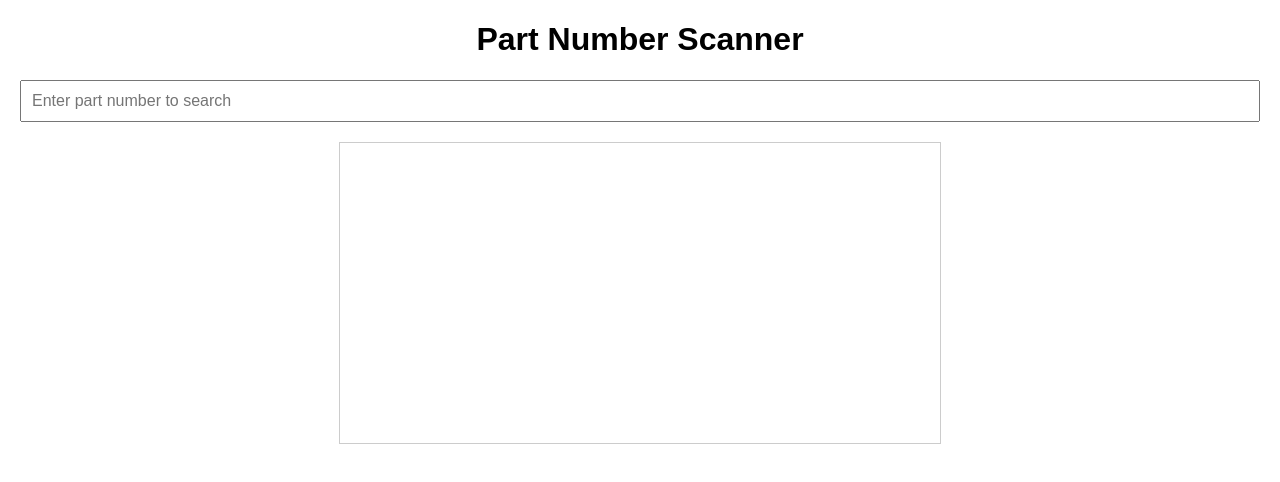
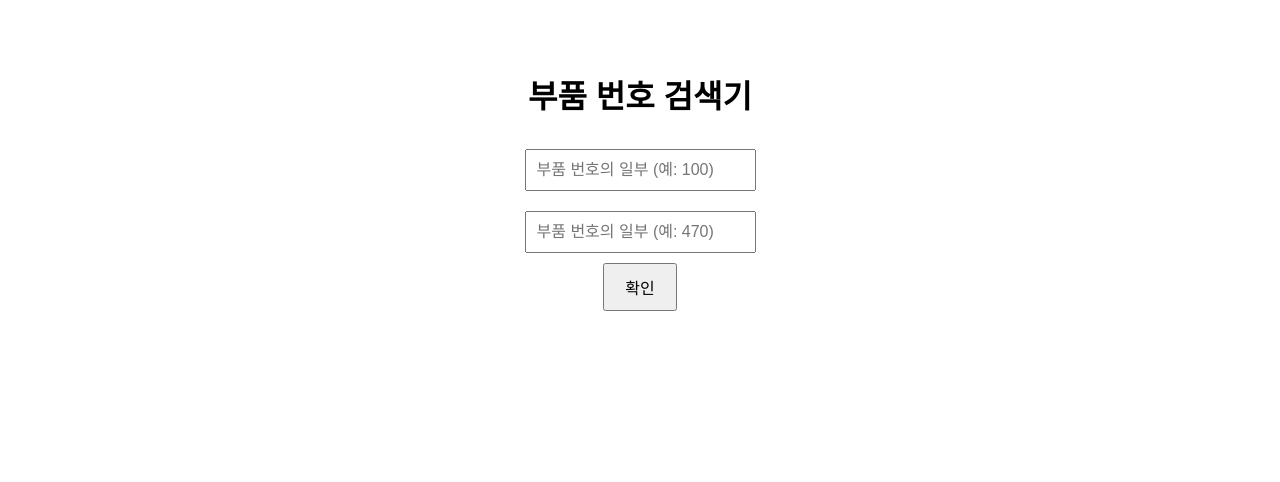
Before and after one commit to 00Mabul/thn_AI, a plain HTML site: page index.html in a window 1280 px wide. Drawn offline with Linux system fonts and the light colour scheme.

Commit message:
Update index.html

```diff
--- a/index.html
+++ b/index.html
@@ -1,42 +1,40 @@
 <!DOCTYPE html>
-<html lang="en">
+<html lang="ko">
 <head>
     <meta charset="UTF-8">
     <meta name="viewport" content="width=device-width, initial-scale=1.0">
-    <title>Part Number Scanner</title>
+    <title>부품 번호 검색기</title>
     <style>
         body {
             font-family: Arial, sans-serif;
-            text-align: center;
-            margin: 20px;
-        }
-        video {
-            width: 100%;
-            max-width: 600px;
-            height: auto;
-            border: 1px solid #ccc;
-            margin-bottom: 20px;
+            display: flex;
+            flex-direction: column;
+            align-items: center;
+            margin-top: 50px;
         }
         input {
+            margin: 10px;
             padding: 10px;
             font-size: 16px;
-            margin-bottom: 20px;
-            width: calc(100% - 24px);
         }
-        .match {
-            color: green;
-            font-size: 24px;
-            font-weight: bold;
+        button {
+            padding: 10px 20px;
+            font-size: 16px;
+            cursor: pointer;
+        }
+        #result {
+            margin-top: 20px;
+            font-size: 18px;
         }
     </style>
 </head>
 <body>
-    <h1>Part Number Scanner</h1>
-    <input type="text" id="partNumber" placeholder="Enter part number to search">
-    <video id="video" autoplay></video>
-    <p id="result"></p>
+    <h1>부품 번호 검색기</h1>
+    <input type="text" id="part1" placeholder="부품 번호의 일부 (예: 100)">
+    <input type="text" id="part2" placeholder="부품 번호의 일부 (예: 470)">
+    <button onclick="checkPartNumbers()">확인</button>
+    <div id="result"></div>
 
-    <script src="https://cdn.jsdelivr.net/npm/tesseract.js@2.1.1/dist/tesseract.min.js"></script>
     <script src="script.js"></script>
 </body>
 </html>
```
